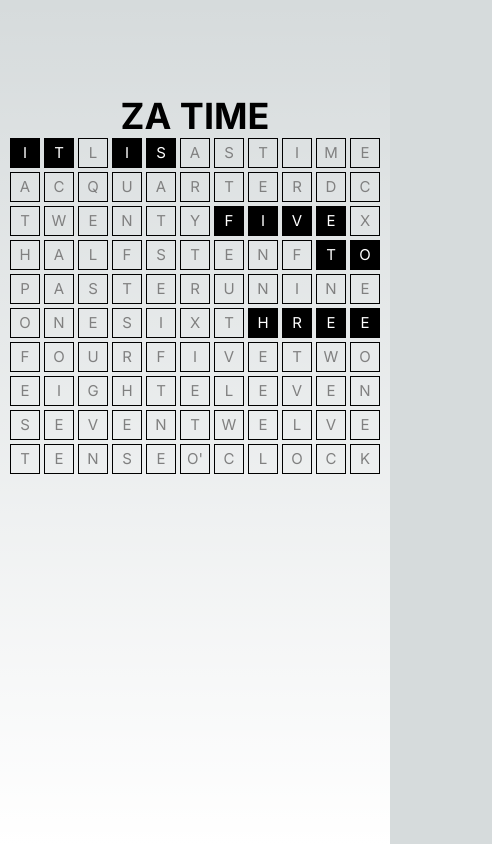
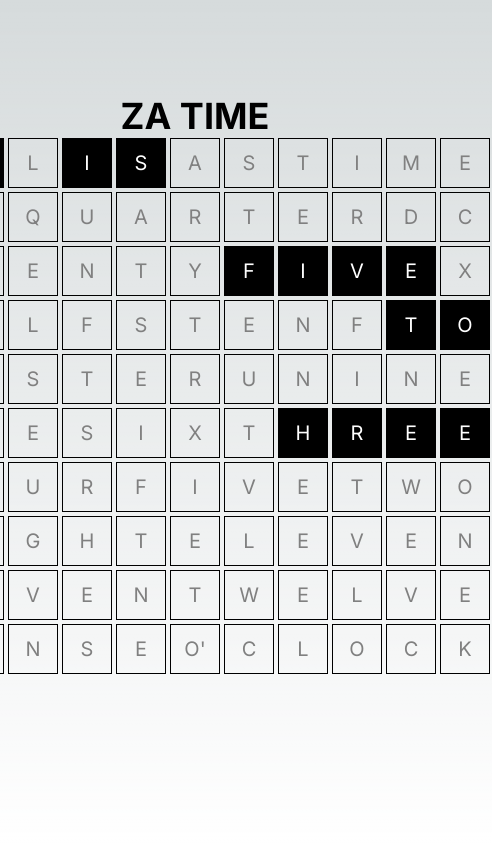
Before and after one commit to ZahirSaiyed/word-clock, a Next.js app: page / in a window 390 px wide. Shown: the whole page, 492 px wide, since content can reach past the window. Built offline with nearby package versions, Linux system fonts and the light colour scheme.

Commit message:
removing all mobile changes

```diff
--- a/src/components/WordClockGrid.tsx
+++ b/src/components/WordClockGrid.tsx
@@ -157,8 +157,6 @@ const WordClockGrid: React.FC = () => {
   return () => clearInterval(intervalId);
   }, []);
 
-  const isMobile = typeof window !== 'undefined' ? window.innerWidth <= 600 : false;
-
   return (
     <div>
         {/* Render the grid of letters */}
@@ -172,10 +170,10 @@ const WordClockGrid: React.FC = () => {
                 <div
                   key={`${rowIndex}-${columnIndex}`}
                   style={{
-                    width: isMobile ? '30px' : '50px',
-                    height: isMobile ? '30px' : '50px',
-                    lineHeight: isMobile ? '30px' : '50px',
-                    fontSize: isMobile ? '15px' : '20px',
+                    width: '50px',
+                    height: '50px',
+                    lineHeight: '50px',
+                    fontSize: '20px',
                     border: '1px solid black',
                     margin: '2px',
                     textAlign: 'center',
```
